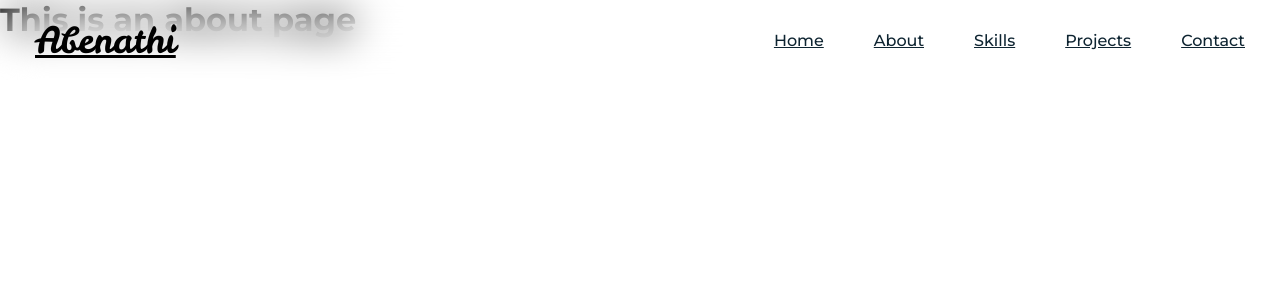
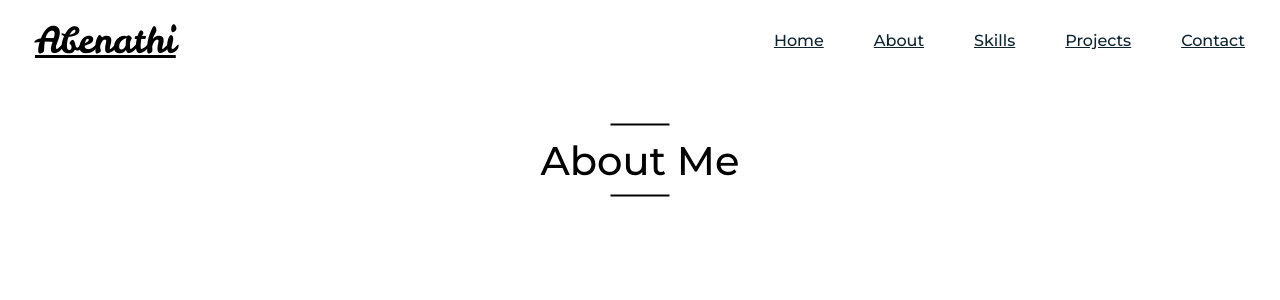
Before and after one commit to Abenathi201/portfolio-vue, a Vue app: page /#/about in a window 1280 px wide. Shown: the top 300 px of the page. Built offline with nearby package versions, Linux system fonts and the light colour scheme.

Commit message:
about page

```diff
--- a/src/views/AboutView.vue
+++ b/src/views/AboutView.vue
@@ -1,5 +1,68 @@
 <template>
   <div class="about">
-    <h1>This is an about page</h1>
+    <div class="line"></div>
+    <h1>About Me</h1>
+    <div class="line"></div>
+
+    <div class="container">
+      <!-- <div class="img">
+        <img src="https://i.postimg.cc/hjYzpV22/C12-C2-Abenathi-Sindapi-2.jpg" alt="Abenathi Sindapi">
+      </div> -->
+
+      <!-- <div class="bio">
+        <p>
+          Hello, I'm Abenathi Sindapi, hailing from Khayelitsha. With a background in coding and a fervent drive to break barriers, I'm on a mission to transform lives through technology. Proficient in HTML, CSS, Bootstrap, JavaScript, Vue.js, MySQL, and Node.js, I'm constantly honing my skills to build innovative solutions.
+
+          Currently, I'm gearing up for the AWS exam, aiming to elevate my proficiency in cloud computing. My journey is a testament to the power of determination and learning. I believe that technology is a tool for empowerment, and I'm committed to bridging gaps and creating opportunities.
+
+          Let's connect and collaborate on projects that make a positive impact. Together, we can shape a brighter future through code!
+        </p>
+      </div> -->
+    </div>
   </div>
 </template>
+
+<style scoped>
+.about{
+  left: 50%;
+  position: absolute;
+  top: 20%;
+  transform: translate(-50%, -50%);
+}
+
+.about h1{
+  font-size: 40px;
+  font-weight: 500;
+}
+
+.line {
+  border-top: 2px solid #000000;
+  width: 30%;
+  margin: 0 auto;
+  margin-top: 10px;
+  margin-bottom: 10px;
+}
+
+/* .container{
+  width: 1257px;
+  height: 556px;
+  display: flex;
+  justify-content: center;
+  align-items: center;
+} */
+
+.img{
+  width: 436px;
+  height: 556px;
+}
+
+.img img{
+  width: 100%;
+  height: 100%;
+}
+
+.bio{
+  width: 629px;
+  height: 439px;
+}
+</style>
```
